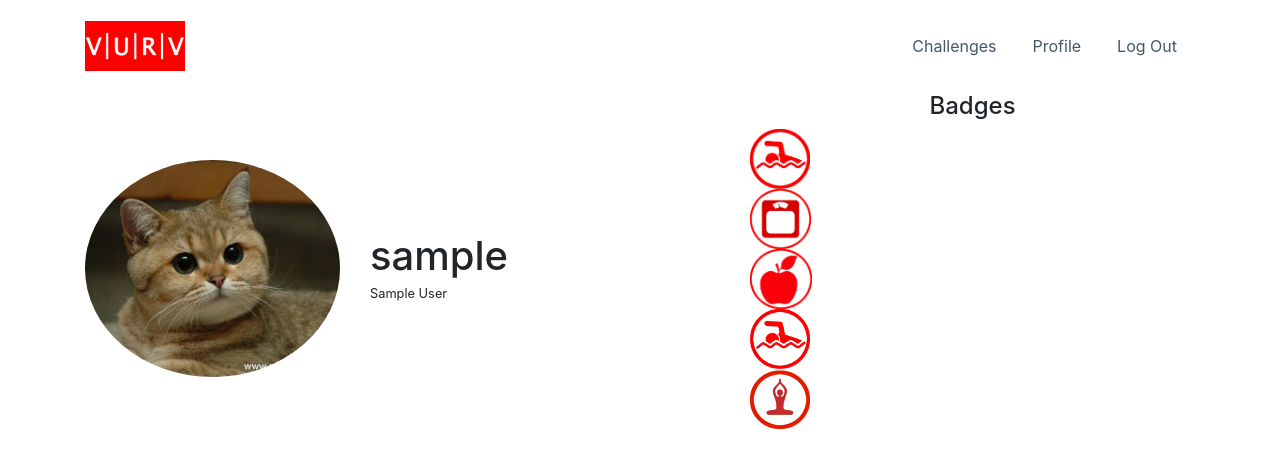
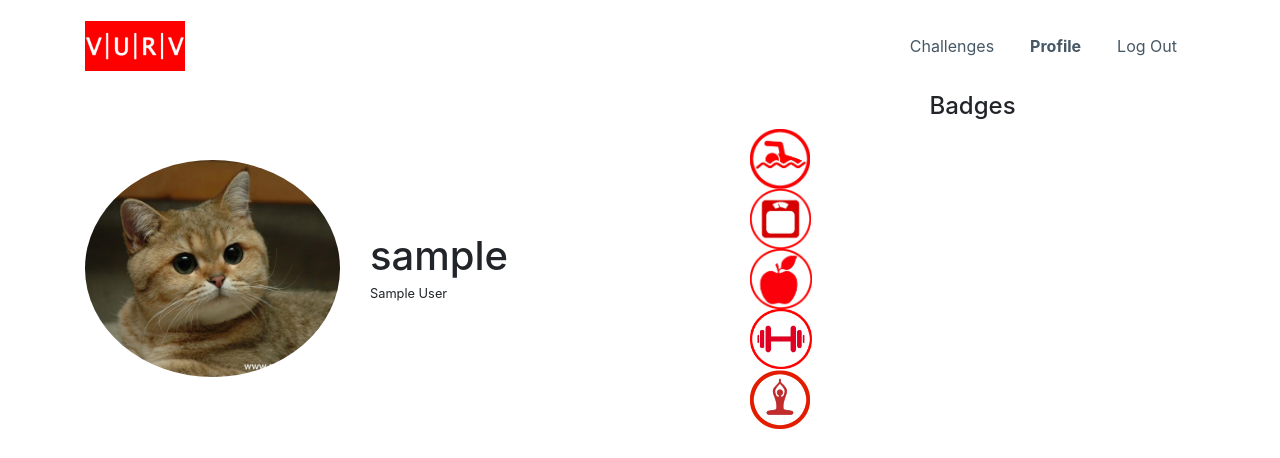
Before and after one commit to NicoleRus/fitness_challenges, a Flask app: page /auth/profile in a window 1280 px wide. Shown: the top 458 px of the page. Run offline with Flask 2, Linux system fonts and the light colour scheme; a user stored in the database is signed in; data comes from the database, SQL or seed files in the repository; a database or web service that is not in the repository returns one stand-in record (values such as "Sample title"); parts of the project's set-up code (start-up, migrations or seed data) failed here and were passed over; some libraries are stand-ins or nearby versions.

Commit message:
active page

```diff
--- a/FitnessApp/FitnessApp/templates/auth/profile.html
+++ b/FitnessApp/FitnessApp/templates/auth/profile.html
@@ -23,10 +23,10 @@
                         <img class="img-responsive" style="min-height:60px;height:60px;" src="{{url_for('static', filename='assets/img/icons/fitness.png')}}">
                     </li>
                     <li>
-                        <img class="img-responsive" style="min-height:60px;height:60px;" src="{{url_for('static', filename='assets/img/icons/nuitrition.png')}}">
+                        <img class="img-responsive" style="min-height:60px;height:60px;" src="{{url_for('static', filename='assets/img/icons/nutrition.png')}}">
                     </li>
                     <li>
-                        <img class="img-responsive" style="min-height:60px;height:60px;" src="{{url_for('static', filename='assets/img/icons/recreation.png')}}">
+                        <img class="img-responsive" style="min-height:60px;height:60px;" src="{{url_for('static', filename='assets/img/icons/strength.png')}}">
                     </li>
                     <li>
                         <img class="img-responsive" style="min-height:60px;height:60px;" src="{{url_for('static', filename='assets/img/icons/yoga.png')}}">
--- a/FitnessApp/FitnessApp/templates/challenge/create.html
+++ b/FitnessApp/FitnessApp/templates/challenge/create.html
@@ -16,7 +16,7 @@
                     <label for="category">Category: </label>
                     <select name="Category" class="form-control" id="category">
                         <option>Cardio</option>
-                        <option>Nuitrition</option>
+                        <option>Nutrition</option>
                         <option>Recreation</option>
                         <option>Yoga</option>
                         <option>Fitness</option>
--- a/FitnessApp/FitnessApp/templates/layout.html
+++ b/FitnessApp/FitnessApp/templates/layout.html
@@ -20,9 +20,22 @@
                 <div class="collapse navbar-collapse"
                      id="navcol-1">
                     <ul class="nav navbar-nav ml-auto">
-                        <li class="nav-item" role="presentation"><a class="nav-link" href={{url_for('rise.see_challenges')}}>Challenges</a></li>
+                        {%if challenges%}
+                        <strong>
+                            {%endif%}
+                            <li class="nav-item" role="presentation"><a class="nav-link" href={{url_for('rise.see_challenges')}}>Challenges</a></li>
+                            {%if challenges%}
+                        </strong>
+                        {%endif%}
+
                         {% if g.user %}
-                        <li class="nav-item" role="presentation"><a class="nav-link" href={{url_for('auth.show_profile')}}>Profile</a></li>
+                        {%if user_profile%}
+                        <strong>
+                            {%endif%}
+                            <li class="nav-item" role="presentation"><a class="nav-link" href={{url_for('auth.show_profile')}}>Profile</a></li>
+                            {%if user_profile%}
+                        </strong>
+                        {%endif%}
                         <li class="nav-item" role="presentation"><a class="nav-link" href={{url_for('auth.logout')}}>Log Out</a></li>
 
                         {%else%}
```
Also changed, not shown: FitnessApp/FitnessApp/static/assets/img/icons/nutrition.png (renamed from FitnessApp/FitnessApp/static/assets/img/icons/nuitrition.png), 1 other file.
